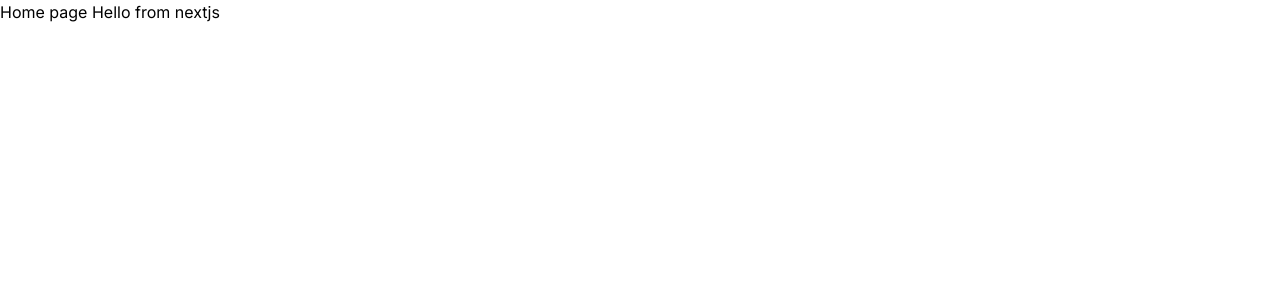
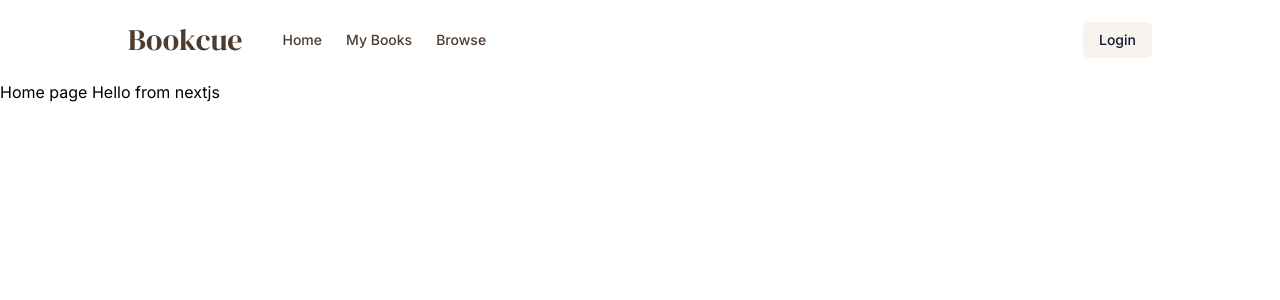
Before and after one commit to viviandotdev/bookshelf, a Next.js app in the folder apps/web/: page / in a window 1280 px wide. Shown: the top 300 px of the page. Built offline with nearby package versions, Linux system fonts and the light colour scheme; no server answers.

Commit message:
feat(web): build nav bar

```diff
--- /dev/null
+++ b/apps/web/app/(marketing)/layout.tsx
@@ -0,0 +1,38 @@
+import Link from "next/link"
+
+import { cn } from "@/lib/utils"
+import { buttonVariants } from "@/components/ui/button"
+import { MainNav } from "@/components/main-nav"
+import { marketingConfig } from "@/config/marketing"
+// import { SiteFooter } from "@/components/site-footer"
+
+interface MarketingLayoutProps {
+  children: React.ReactNode
+}
+
+export default async function MarketingLayout({
+  children,
+}: MarketingLayoutProps) {
+  return (
+    <div className="flex min-h-screen flex-col">
+      <header className="container z-40 bg-background mx-auto px-8 md:px-32">
+        <div className="flex h-20 items-center justify-between py-6">
+          <MainNav items={marketingConfig.mainNav} />
+          <nav>
+            <Link
+              href="/login"
+              className={cn(
+                buttonVariants({ variant: "secondary", size: "sm" }),
+                "px-4"
+              )}
+            >
+              Login
+            </Link>
+          </nav>
+        </div>
+      </header>
+      <main className="flex-1">{children}</main>
+      {/* <SiteFooter /> */}
+    </div>
+  )
+}
--- a/apps/web/components/icons.tsx
+++ b/apps/web/components/icons.tsx
@@ -23,13 +23,13 @@
   Twitter,
   User,
   X,
+  Menu,
   type Icon as LucideIcon
 } from 'lucide-react'
 
 export type Icon = LucideIcon
 
 export const Icons = {
-  logo: Command,
   close: X,
   spinner: Loader2,
   chevronLeft: ChevronLeft,
@@ -38,6 +38,7 @@
   post: FileText,
   page: File,
   media: Image,
+  menu: Menu,
   settings: Settings,
   billing: CreditCard,
   ellipsis: MoreVertical,
--- /dev/null
+++ b/apps/web/components/main-nav.tsx
@@ -0,0 +1,59 @@
+"use client"
+
+import * as React from "react"
+import Link from "next/link"
+import { useSelectedLayoutSegment } from "next/navigation"
+
+import { siteConfig } from "@/config/site"
+import { cn } from "@/lib/utils"
+import { Icons } from "@/components/icons"
+import { MainNavItem } from "@/types"
+import { MobileNav } from "@/components/mobile-nav"
+import { dm_sefif_display } from "@/lib/fonts"
+
+interface MainNavProps {
+  items?: MainNavItem[]
+  children?: React.ReactNode
+}
+
+export function MainNav({ items, children }: MainNavProps) {
+  const segment = useSelectedLayoutSegment()
+  const [showMobileMenu, setShowMobileMenu] = React.useState<boolean>(false)
+
+  return (
+    <div className="flex gap-6 md:gap-10">
+      <Link href="/" className="hidden items-center space-x-2 md:flex">
+        <h1 className={cn(dm_sefif_display.className, 'hidden sm:inline-block text-primary text-3xl ')}>{siteConfig.name}</h1>
+      </Link>
+      {items?.length ? (
+        <nav className="hidden gap-6 md:flex">
+          {items?.map((item, index) => (
+            <Link
+              key={index}
+              href={item.disabled ? "#" : item.href}
+              className={cn(
+                "flex items-center text-lg font-medium transition-colors hover:text-foreground/80 sm:text-sm",
+                item.href.startsWith(`/${segment}`)
+                  ? "text-foreground/60"
+                  : "text-foreground",
+                item.disabled && "cursor-not-allowed opacity-80"
+              )}
+            >
+              {item.title}
+            </Link>
+          ))}
+        </nav>
+      ) : null}
+       <button
+        className="flex items-center space-x-2 md:hidden text-foreground font-bold"
+        onClick={() => setShowMobileMenu(!showMobileMenu)}
+      >
+        {showMobileMenu ? <Icons.close /> : <Icons.menu />}
+        <span >Menu</span>
+      </button>
+      {showMobileMenu && items && (
+        <MobileNav items={items}>{children}</MobileNav>
+      )}
+    </div>
+  )
+}
--- /dev/null
+++ b/apps/web/components/mobile-nav.tsx
@@ -0,0 +1,44 @@
+import * as React from "react"
+import Link from "next/link"
+
+import { siteConfig } from "@/config/site"
+import { cn } from "@/lib/utils"
+import { Icons } from "@/components/icons"
+import { MainNavItem } from "@/types"
+import { useLockBody } from "@/hooks/use-lock-body"
+
+interface MobileNavProps {
+  items: MainNavItem[]
+  children?: React.ReactNode
+}
+
+export function MobileNav({ items, children }: MobileNavProps) {
+  useLockBody()
+
+  return (
+    <div
+      className={cn(
+        "fixed inset-0 top-16 z-50 grid h-[calc(100vh-4rem)] grid-flow-row auto-rows-max overflow-auto p-6 pb-32 shadow-md animate-in slide-in-from-bottom-80 md:hidden"
+      )}
+    >
+
+      <div className="relative z-20 grid gap-6 rounded-md bg-popover p-4 text-popover-foreground shadow-md">
+        <nav className="grid grid-flow-row auto-rows-max text-sm">
+          {items.map((item, index) => (
+            <Link
+              key={index}
+              href={item.disabled ? "#" : item.href}
+              className={cn(
+                "flex w-full items-center rounded-md p-2 text-sm font-medium hover:underline",
+                item.disabled && "cursor-not-allowed opacity-60"
+              )}
+            >
+              {item.title}
+            </Link>
+          ))}
+        </nav>
+        {children}
+      </div>
+    </div>
+  )
+}
--- /dev/null
+++ b/apps/web/config/marketing.ts
@@ -0,0 +1,18 @@
+import { MarketingConfig } from "@/types";
+
+export const marketingConfig: MarketingConfig = {
+  mainNav: [
+    {
+      title: "Home",
+      href: "/",
+    },
+    {
+      title: "My Books",
+      href: "/mybooks",
+    },
+    {
+      title: "Browse",
+      href: "/browse",
+    }
+  ],
+}
--- /dev/null
+++ b/apps/web/config/site.ts
@@ -0,0 +1,8 @@
+import { SiteConfig } from "@/types";
+
+export const siteConfig: SiteConfig = {
+  name: "Bookcue",
+  description:
+    "Accelerate your learning and gain valuable insights with AI-generated book summaries",
+  url: "https://bookcue.app",
+}
--- /dev/null
+++ b/apps/web/hooks/use-lock-body.ts
@@ -0,0 +1,12 @@
+import * as React from "react"
+
+// @see https://usehooks.com/useLockBodyScroll.
+export function useLockBody() {
+  React.useLayoutEffect((): (() => void) => {
+    const originalStyle: string = window.getComputedStyle(
+      document.body
+    ).overflow
+    document.body.style.overflow = "hidden"
+    return () => (document.body.style.overflow = originalStyle)
+  }, [])
+}
--- a/apps/web/tailwind.config.js
+++ b/apps/web/tailwind.config.js
@@ -5,7 +5,7 @@
   theme: {
     container: {
       center: true,
-      padding: '2rem',
+      padding: '8rem',
       screens: {
         '2xl': '1400px'
       }
@@ -52,7 +52,7 @@
         lg: ['20px', { lineHeight: '28px' }],
         xl: ['1.125rem', { lineHeight: '1.75rem' }],
         '2xl': ['1.5rem', { lineHeight: '2rem' }],
-        '3xl': ['1.875rem', { lineHeight: '2.25rem' }],
+        '3xl': ['1.875rem', { lineHeight: '64px' }],
         '4xl': ['2.25rem', { lineHeight: '2.5rem' }],
 
       },
```
Also changed, not shown: apps/web/types/index.d.ts (added, +24 -0 lines), apps/web/app/(marketing)/page.tsx (renamed from apps/web/app/(home)/page.tsx), apps/web/types/interfaces.ts (renamed from apps/web/lib/types/interfaces.ts), apps/web/types/next-auth.d.ts (renamed from apps/web/lib/types/next-auth.d.ts).
